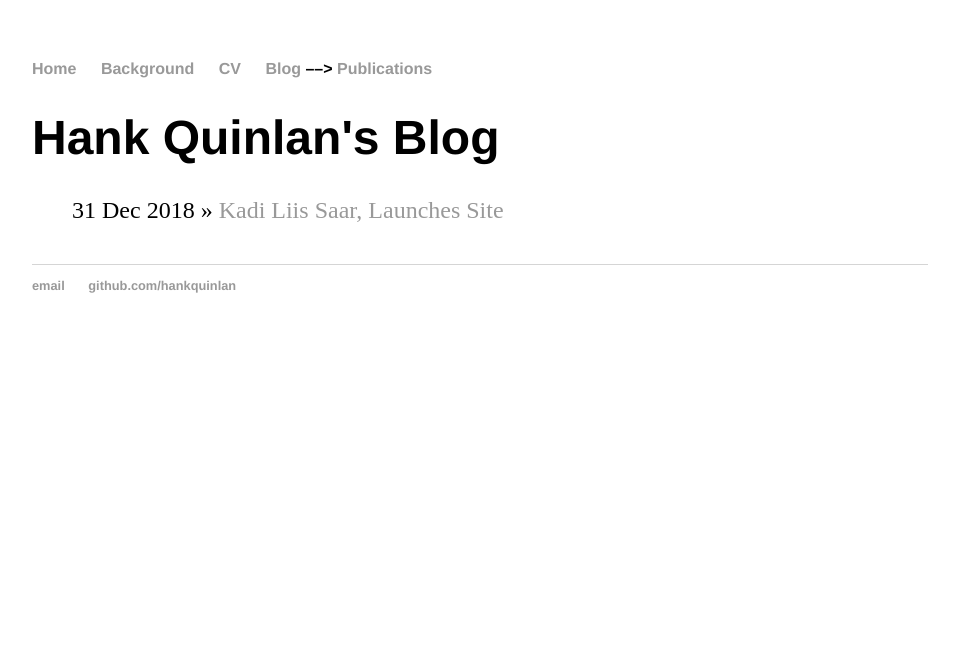
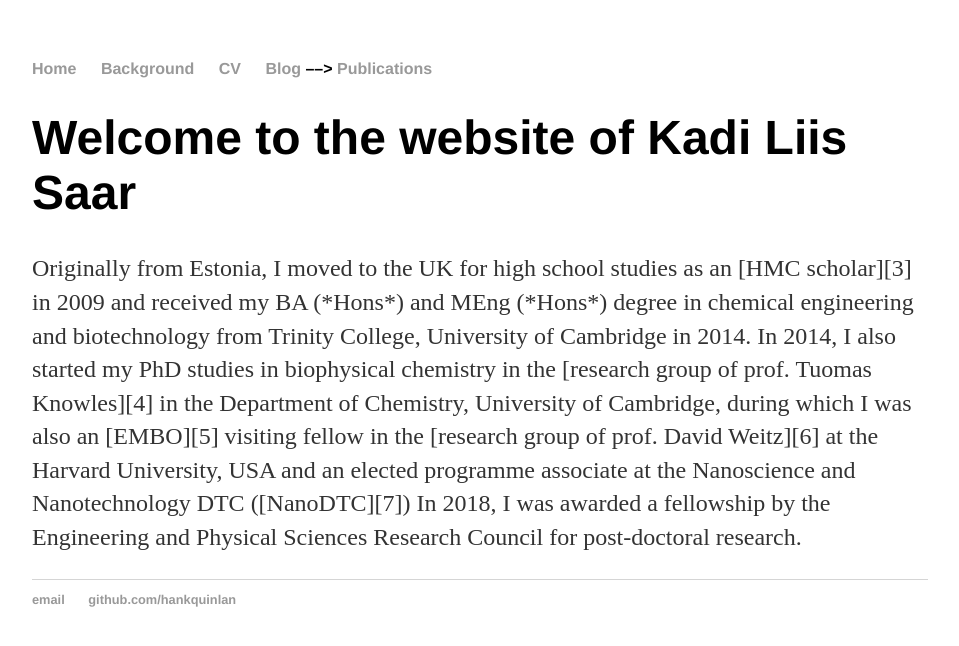
Before and after one commit to kadiliissaar/kadiliissaar.github.io, a Jekyll site: the page built from background/index.html, in a window 1280 px wide. Shown: the top 646 px of the page, without its empty margins (160-1119 px from the left). Built offline with Jekyll 4.4.1, drawn with Linux system fonts in a browser that asks for light colours.

Commit message:
Update index.html

```diff
--- a/background/index.html
+++ b/background/index.html
@@ -1,11 +1,15 @@
 ---
 layout: default
-title: Hank Quinlan's Blog
+title: Kadi Liis Saar
 ---
-	<h1>{{ page.title }}</h1>
-	<ul class="posts">
-
-	  {% for post in site.posts %}
-	    <li><span>{{ post.date | date_to_string }}</span> » <a href="{{ post.url }}" title="{{ post.title }}">{{ post.title }}</a></li>
-	  {% endfor %}
-	</ul>
+<div class="blurb">
+	<h1>Welcome to the website of Kadi Liis Saar</h1>
+	<p> Originally from Estonia, I moved to the UK for high school studies as an [HMC scholar][3] in 2009
+and received my BA (*Hons*) and MEng (*Hons*) degree in chemical engineering and biotechnology from Trinity
+College, University of Cambridge in 2014. In 2014, I also started my PhD studies in biophysical chemistry in
+the [research group of prof. Tuomas Knowles][4] in the Department of Chemistry, University of Cambridge,
+during which I was also an [EMBO][5] visiting fellow in the [research group of prof. David Weitz][6] at the
+Harvard University, USA and an elected programme associate at the Nanoscience and Nanotechnology DTC ([NanoDTC][7])
+In 2018, I was awarded a fellowship by the Engineering and Physical Sciences Research Council for post-doctoral
+research.</p>
+</div><!-- /.blurb -->
```
